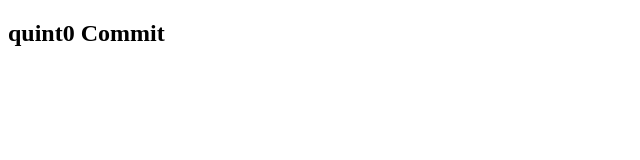
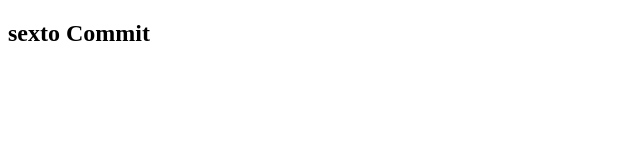
Before and after one commit to Henryck22/clase_git_jueves_2025, a plain HTML site: page index.html in a window 1280 px wide. Shown: the full height of the page, 0-640 px from the left. Drawn offline with Linux system fonts and the light colour scheme.

Commit message:
sexto commit

```diff
--- a/index.html
+++ b/index.html
@@ -6,6 +6,6 @@
     <title>Document</title>
 </head>
 <body>
-    <h2>quint0 Commit</h2>
+    <h2>sexto Commit</h2>
 </body>
 </html>
```
